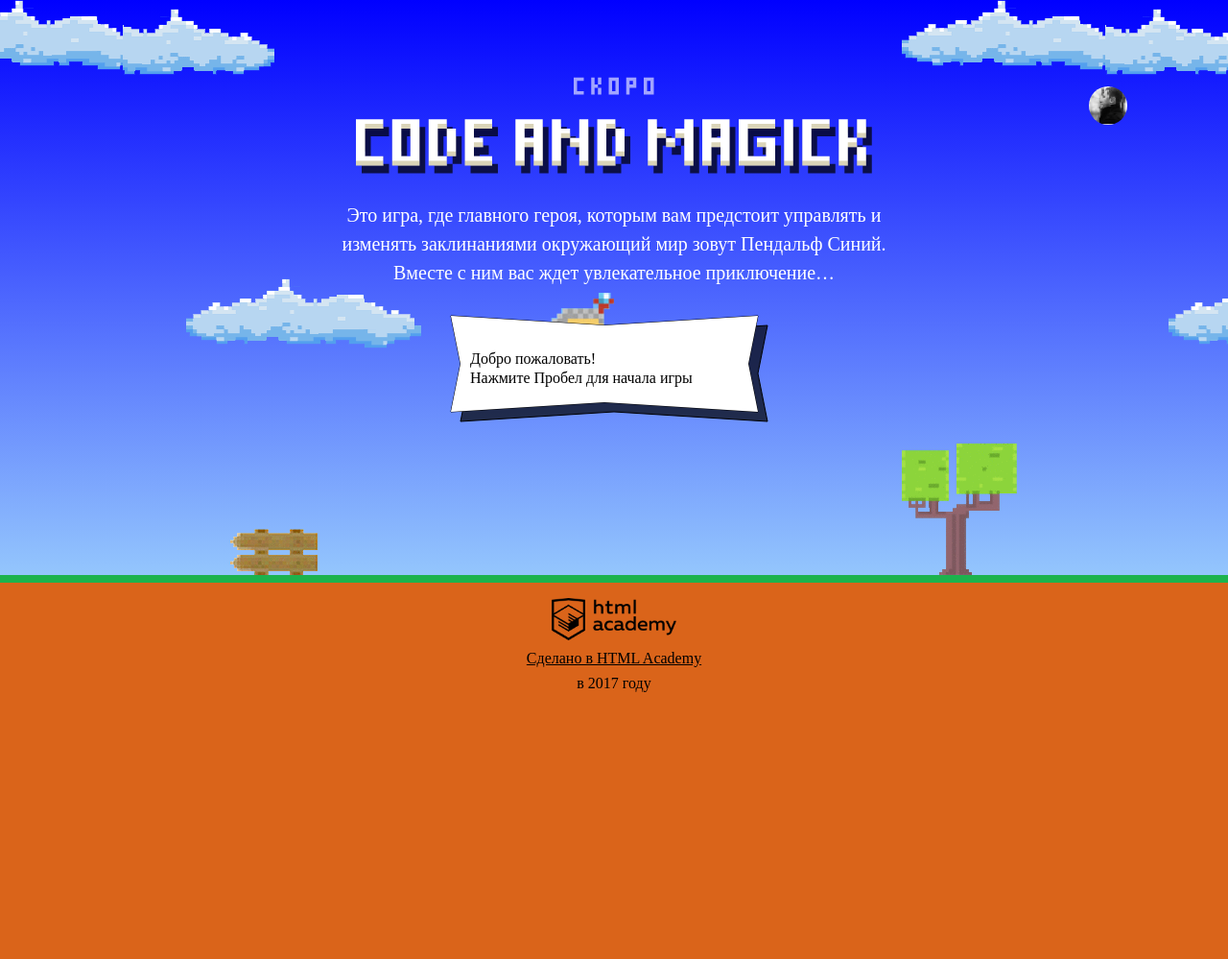
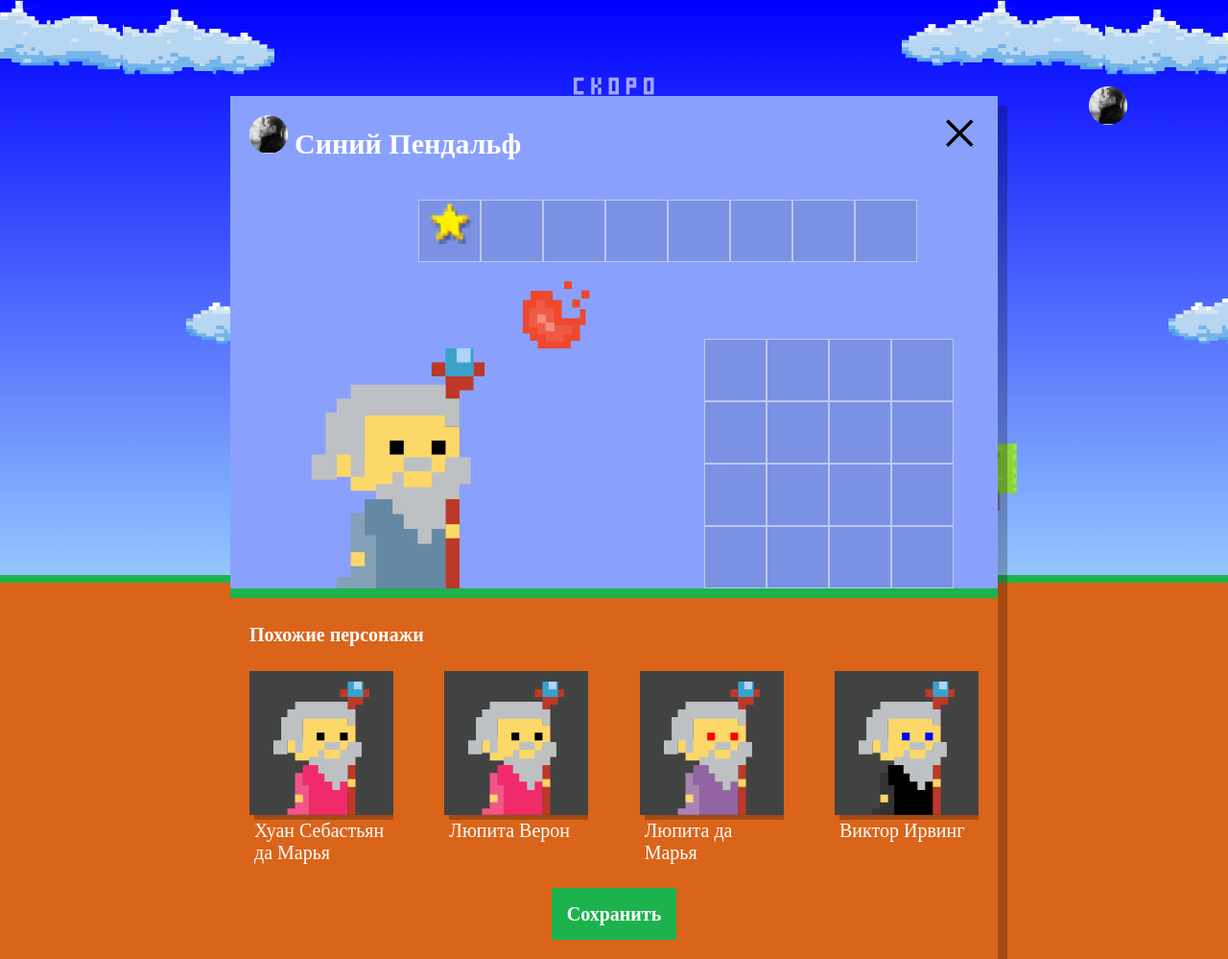
Before and after one commit to kamelot43/216332-code-and-magick, a website: page index.html in a window 1280 px wide. Shown: the whole page at 96% size. Before the commit the page ends 800 px from the top, so only its background shows below. Drawn offline with Linux system fonts and the light colour scheme; a web font is replaced by a local one.

Commit message:
Код работает. Необходимо разделить на отдельные функции

```diff
--- a/index.html
+++ b/index.html
@@ -196,6 +196,7 @@
       return height / 3 - getWizardHeight();
     }
   </script>
+  <script src="./js/setup.js"></script>
   <script src="./js/stat.js"></script>
   <script src="./js/game.js"></script>
 
--- /dev/null
+++ b/js/setup.js
@@ -0,0 +1,53 @@
+'use strict';
+
+var userDialog = document.querySelector('.setup');
+userDialog.classList.remove('hidden');
+var similarListElement = userDialog.querySelector('.setup-similar-list');
+
+userDialog.querySelector('.setup-similar').classList.remove('hidden');
+
+var WIZARD_NAMES = ['Иван', 'Хуан Себастьян', 'Мария', 'Кристоф' , 'Виктор', 'Юлия', 'Люпита', 'Вашингтон'];
+var WIZARD_SURNAMES = ['да Марья', 'Верон', 'Мирабелла', 'Вальц', 'Онопко', 'Топольницкая', 'Нионго', 'Ирвинг'];
+var WIZARD_COUTS = ['rgb(101, 137, 164)', 'rgb(241, 43, 107)', 'rgb(146, 100, 161)', 'rgb(56, 159, 117)', 'rgb(215, 210, 55)', 'rgb(0, 0, 0)'];
+var WIZARD_EYES = ['black', 'red', 'blue', 'yellow', 'green'];
+
+function getRandomElem (array) {
+  var rand = Math.floor(Math.random() * array.length);
+  return array[rand];
+}
+
+var WizardTemplate = document.querySelector('#similar-wizard-template').content;
+var fragment = document.createDocumentFragment();
+
+var wizards = [
+  {
+    name: getRandomElem(WIZARD_NAMES) + " " + getRandomElem(WIZARD_SURNAMES),
+    coatColor: getRandomElem(WIZARD_COUTS),
+    eyesColor : getRandomElem(WIZARD_EYES)
+  },
+  {
+    name: getRandomElem(WIZARD_NAMES) + " " + getRandomElem(WIZARD_SURNAMES),
+    coatColor: getRandomElem(WIZARD_COUTS),
+    eyesColor : getRandomElem(WIZARD_EYES)
+  },
+  {
+    name: getRandomElem(WIZARD_NAMES) + " " + getRandomElem(WIZARD_SURNAMES),
+    coatColor: getRandomElem(WIZARD_COUTS),
+    eyesColor : getRandomElem(WIZARD_EYES)
+  },
+  {
+    name: getRandomElem(WIZARD_NAMES) + " " + getRandomElem(WIZARD_SURNAMES),
+    coatColor: getRandomElem(WIZARD_COUTS),
+    eyesColor : getRandomElem(WIZARD_EYES)
+  }
+];
+
+for (var i = 0; i < wizards.length; i++) {
+  var wizardElement = WizardTemplate.cloneNode(true);
+
+  wizardElement.querySelector('.setup-similar-label').textContent = wizards[i].name;
+  wizardElement.querySelector('.wizard-coat').style.fill = wizards[i].coatColor;
+  wizardElement.querySelector('.wizard-eyes').style.fill = wizards[i].eyesColor;
+
+  similarListElement.appendChild(wizardElement);
+}
```
